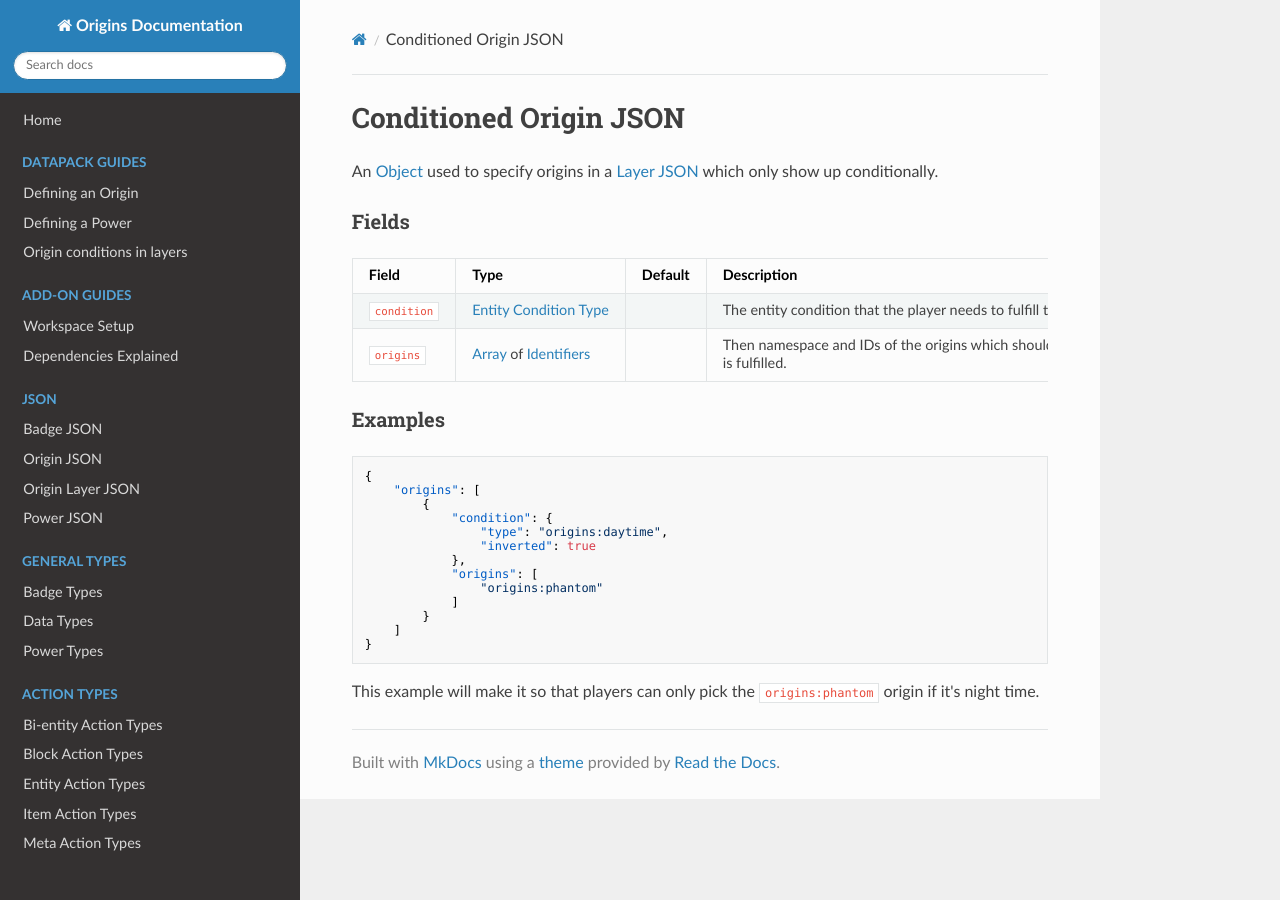
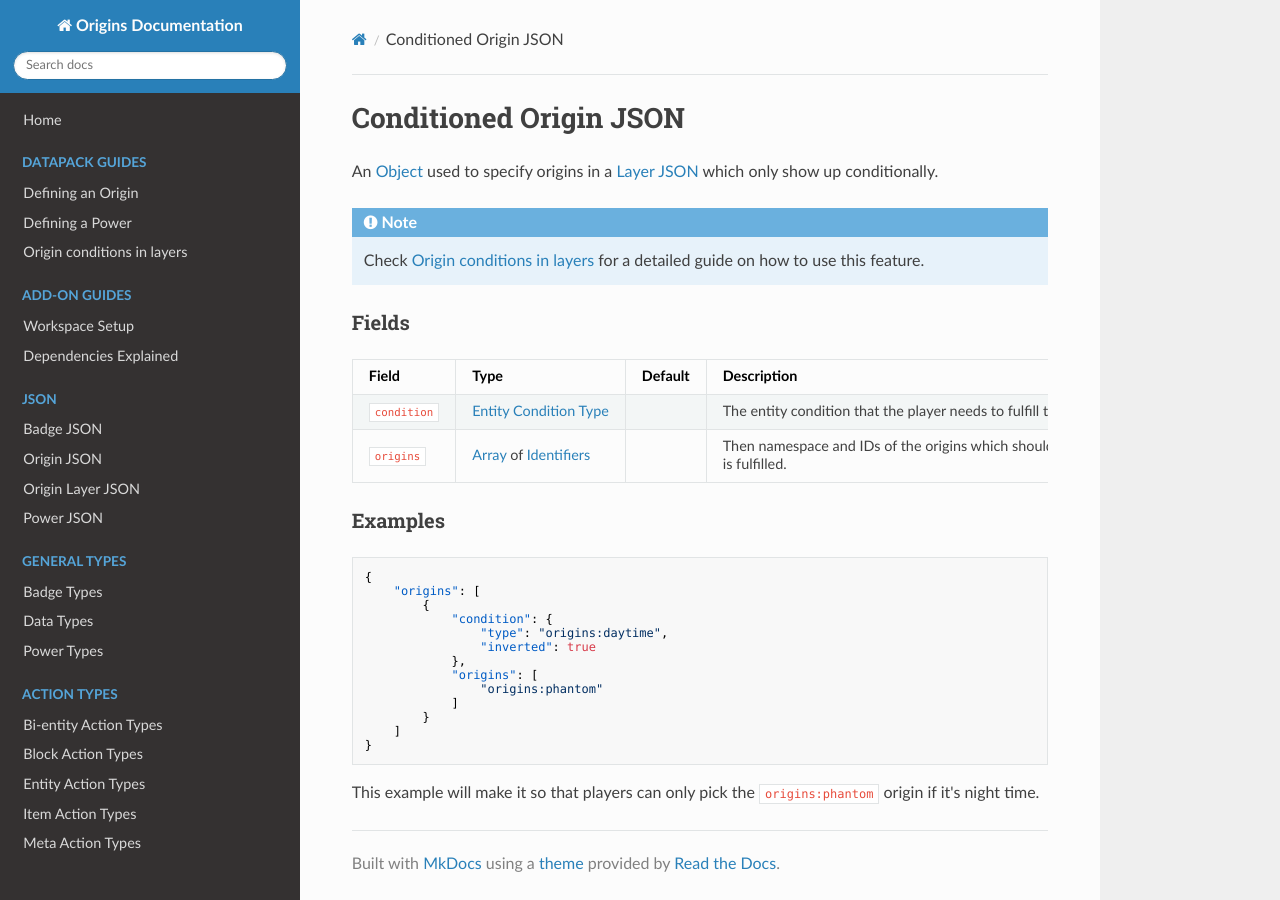
Before and after one commit to apace100/origins-docs, an MkDocs documentation site: the page built from docs/json/conditioned_origin.md, in a window 1280 px wide. Built offline with MkDocs 1.6.1, drawn with Linux system fonts in a browser that asks for light colours; nearby versions of some CDN libraries.

Commit message:
Updated `conditioned_origin.md` (JSON)
Added link to the 'Origin conditions in layers' guide.

```diff
--- a/docs/json/conditioned_origin.md
+++ b/docs/json/conditioned_origin.md
@@ -6,6 +6,10 @@ date: 2021-04-05
 # Conditioned Origin JSON
 
 An [Object](../types/data_types/object.md) used to specify origins in a [Layer JSON](origin_layer.md) which only show up conditionally.
+
+!!! note
+
+    Check [Origin conditions in layers](../guides/data/origin_conditions_in_layers.md) for a detailed guide on how to use this feature.
 
 
 ### Fields
```
